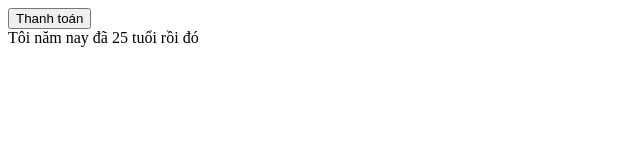
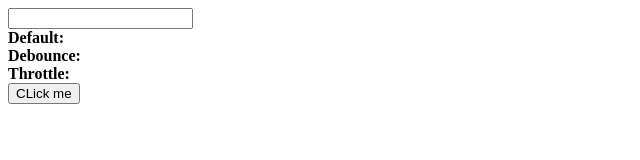
Before and after one commit to Hugq17/Javascript, a plain HTML site: page Tricks/index.html in a window 1280 px wide. Shown: the whole page, without its empty margins (0-640 px from the left). Drawn offline with Linux system fonts and the light colour scheme.

Commit message:
update 2 example debounce

```diff
--- a/Tricks/Debounce.js
+++ b/Tricks/Debounce.js
@@ -1,25 +1,62 @@
 // Ngăn chặn user click liên tục vào một chức năng
 
+// const initApp = () => {
+//   const button = document.querySelector("button");
+//   button.addEventListener("click", debounce(clickOrder, 4000));
+// };
+
+// const clickOrder = () => console.log("Order");
+
+// document.addEventListener("DOMContentLoaded", initApp);
+
+// const debounce = (fn, delay) => {
+//   let timerid;
+//   console.log(`timerid: ${timerid}`);
+//   return () => {
+//     console.warn(`timerid: ${timerid}`);
+//     if (timerid) {
+//       clearTimeout(timerid);
+//       //   timerid = null;
+//     }
+//     timerid = setTimeout(function () {
+//       fn();
+//     }, delay);
+//   };
+// };
+const a = 5;
+const b = 6;
+const c = 7;
+const d = 8;
 const initApp = () => {
   const button = document.querySelector("button");
-  button.addEventListener("click", debounce(clickOrder, 4000));
+  button.addEventListener("click", debounce(clickMe, 2000));
 };
 
-const clickOrder = () => console.log("Order");
-
+const clickMe = function () {
+  console.log(a + b + c + d);
+};
 document.addEventListener("DOMContentLoaded", initApp);
 
 const debounce = (fn, delay) => {
   let timerid;
-  console.log(`timerid: ${timerid}`);
   return () => {
-    console.warn(`timerid: ${timerid}`);
-    if (timerid) {
-      clearTimeout(timerid);
-      //   timerid = null;
-    }
-    timerid = setTimeout(function () {
+    if (timerid) clearTimeout(timerid);
+    timerid = setTimeout(() => {
       fn();
     }, delay);
   };
 };
+
+const minus = (a, b) => console.log(a - b);
+const debounce1 = (fn, delay) => {
+  let timerid;
+  return (...args) => {
+    if (timerid) clearTimeout(timerid);
+    timerid = setTimeout(function () {
+      fn(...args);
+    }, delay);
+  };
+};
+
+const debounceMinus = debounce1(minus, 2000);
+debounceMinus(5, 3);
--- a/Tricks/index.html
+++ b/Tricks/index.html
@@ -6,14 +6,28 @@
     <title>Document</title>
 </head>
 <body>
-    <button type="button">Thanh toán</button>
+    <!-- <button type="button">Thanh toán</button>
     <div id="content">Tôi tên là Hưng</div>
    <script>
    document.addEventListener("DOMContentLoaded", function() {
     document.getElementById("content").textContent = "Tôi năm nay đã 25 tuổi rồi đó"
    })
 
-   </script>
+   </script> -->
+    <input type="text"/>
+    <div>
+        <b>Default:</b>
+        <span id="default"></span>
+    </div>
+    <div>
+        <b>Debounce:</b>
+        <span id="debounce"></span>
+    </div>
+    <div>
+        <b>Throttle:</b>
+        <span id="throttle"></span>
+    </div>
+    <button>CLick me</button>
     <script src="Debounce.js"></script>
      <!-- <script src="var_const_let.js"></script> -->
 </body>
```
